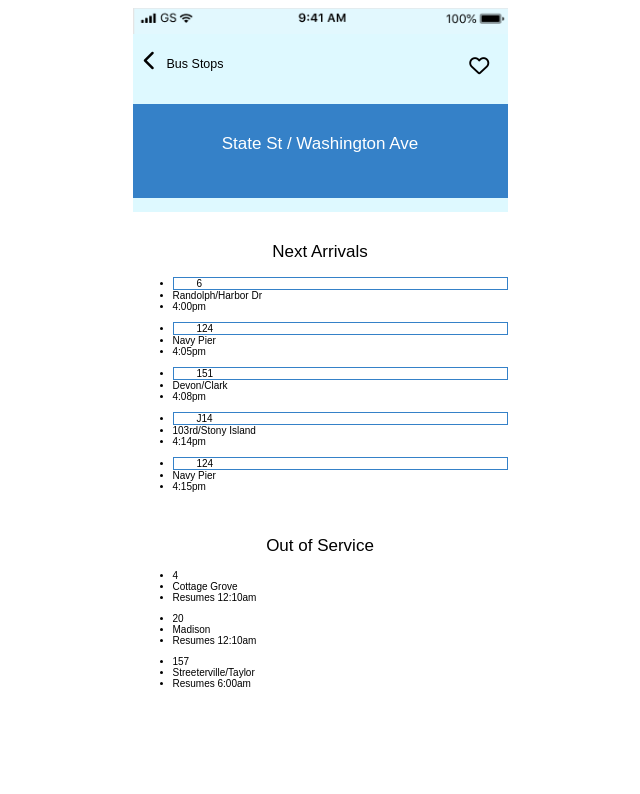
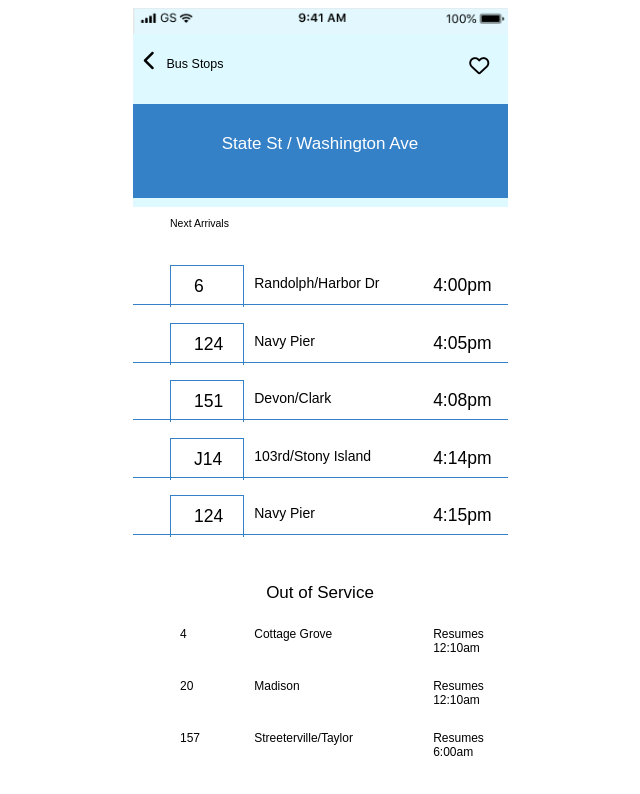
Before and after one commit to benyahr/frontend-challenge, a plain HTML site: page index.html in a window 1280 px wide. Shown: the whole page, without its empty margins (320-960 px from the left). Drawn offline with Linux system fonts and the light colour scheme.

Commit message:
Add files via upload
Change all CSS aimed at div's to be aimed at new UL's.

```diff
--- a/CSS/style.css
+++ b/CSS/style.css
@@ -12,13 +12,16 @@ body {
   background-color: #DEF9FF;
   font-family: sans-serif;
 }
+ul li {
+  display: inline;
+}
 h1 {
   padding-top: 8%;
   text-align: center;
   font-size: 170%;
   font-weight: 500;
 }
-h2 {
+ul {
   padding-left: 10%;
   font-size: 175%;
 }
@@ -27,26 +30,36 @@ i {
   padding-bottom: 5%;
   padding-left: 3%;
 }
-.head h1 {
+.section_head h1 {
   text-align: left;
   padding-left: 10%;
   padding-bottom: 5%;
+  padding-top: 10px;
+  font-size: 105%;
 }
-.column1, .column2, .column3 {
+.bus, .destination, .time, .lower_bus, .lower_location, .lower_time {
   float: left;
   width: 22%;
   padding: 10px;
 }
-.column2 {
+.destination, .lower_location {
   width: 53%;
 }
-.column3 {
+.time, .lower_time {
   width: 20%;
 }
-
-.row, .row3, .row2, .row4, .row5, .row6, .row7, .row8 {
+.destination {
+  font-size: 80%;
+}
+.ul_row1, .ul_row2, .ul_row3, .ul_row4, .ul_row5 {
+  border-bottom: 1px solid #3581C8;
+}
+.ul_row1, .ul_row2, .ul_row3, .ul_row4, .ul_row5, .ul_row6, .ul_row7, .ul_row8 {
   clear: left;
   height: 40px;
+}
+.ul_row6, .ul_row7, .ul_row8 {
+  font-size: 120%
 }
 .i, .label, .heart {
   display: inline;
@@ -61,17 +74,16 @@ i {
   padding-top: 5%;
   padding-right: 5%;
 }
-.head {
-  padding-top: 10px;
-  font-size: 105%;
-}
+
 h3 {
   font-size: 140%;
   padding-left: 10%;
 }
 .feature {
   padding-left: 23px;
-  border: 1px solid #3581C8;
+  border-top: 1px solid #3581C8;
+  border-right: 1px solid #3581C8;
+  border-left: 1px solid #3581C8;
 
 }
 .whitebox {
```
